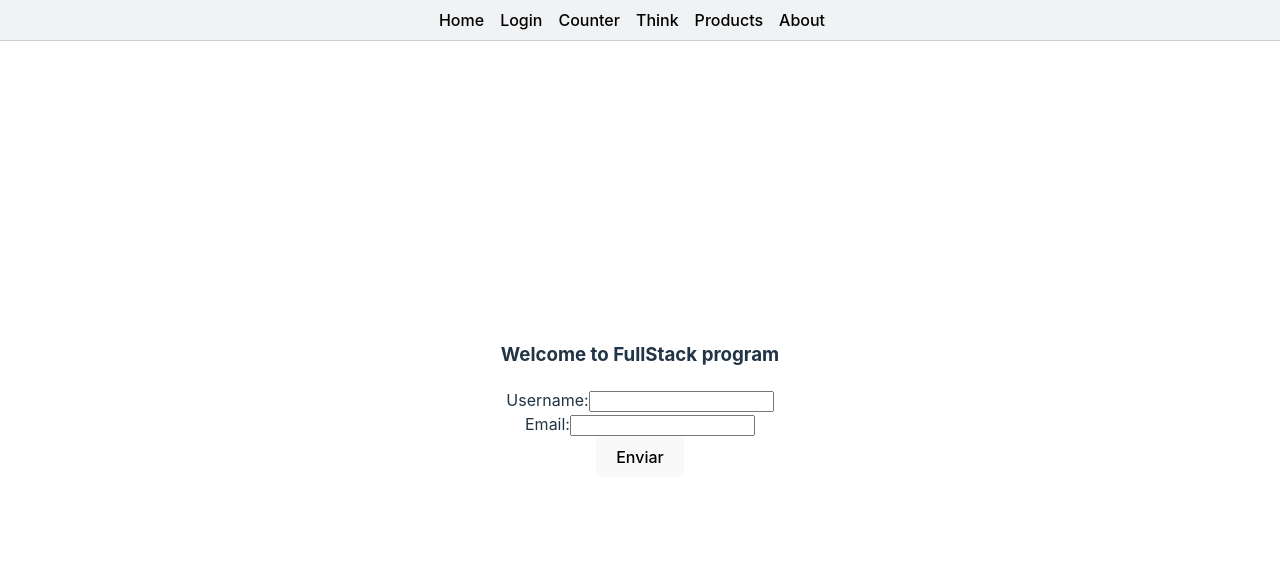
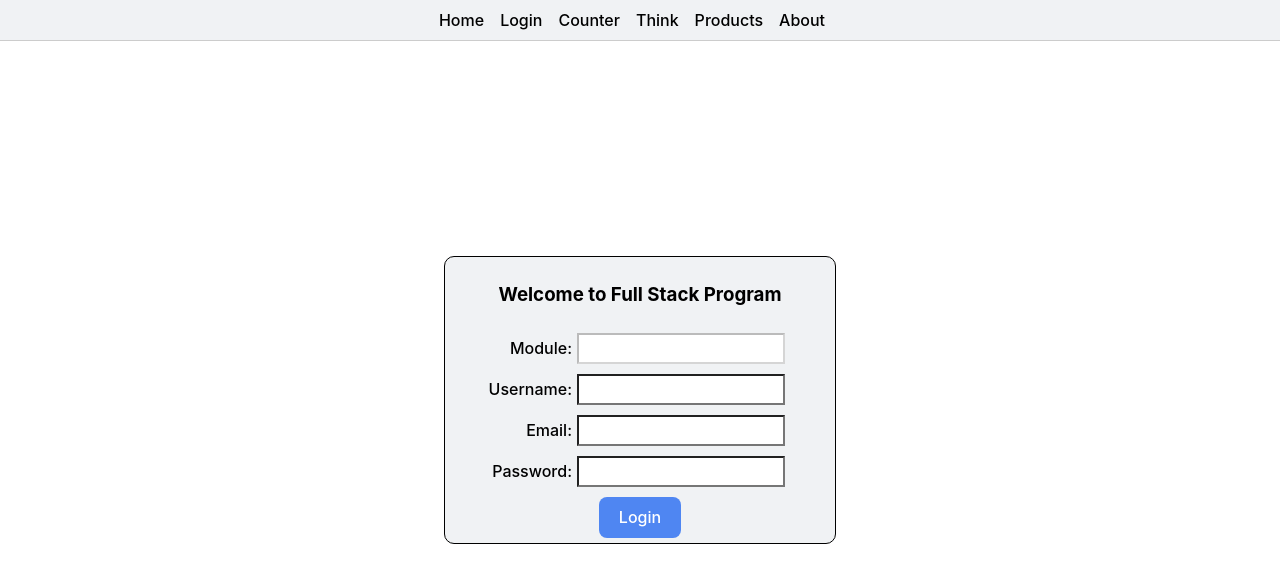
Before and after one commit to Limichui/frontend-react, a React (Vite) app: page /frontend-react/login in a window 1280 px wide. Shown: the top 582 px of the page. Built offline with nearby package versions, Linux system fonts and the light colour scheme.

Commit message:
Trabajo Final: Ejecicio 1 - Completado

```diff
--- a/src/App.css
+++ b/src/App.css
@@ -100,3 +100,44 @@
   font-size: 1.5rem;
   cursor: pointer;
 }
+
+/* Formulario */
+form {
+  padding: 5px 20px;
+  border-radius: 10px;
+  border: 1px solid #000000;
+  background-color: #F0F2F4;
+  color: #000000;
+  width: 350px;
+}
+
+.div-form{
+  padding: 5px;
+  width: 90%;
+  display: flex;
+  justify-content: flex-end;
+  align-items: center;
+}
+
+.label-form{
+  font-weight: 500;
+}
+.input-form{
+  width: 200px !important;
+  min-width: 100px;
+  margin-left: 5px  !important;
+  background-color: #FFFFFF !important;
+  color: #000000;
+  height: 25px;
+  font-size:medium
+}
+
+.button-form{
+  margin-top: 5px;
+  background-color:#3877f3de;
+  color: #FFFFFF;
+}
+
+.button-form:hover{
+  background-color:#0d52ddee;
+}
--- a/src/components/forms/FormLoginWithMotion.jsx
+++ b/src/components/forms/FormLoginWithMotion.jsx
@@ -48,17 +48,17 @@ const FormWithMotionAndHook = ({titleForm}) => {
                     animate={{x: 0}}
                     transition={{duration: 0.5}}
                 >
-                    <div>
-                        <label>
-                            Username:
-                            <input
+                    <div className="div-form">
+                        <label className="label-form">Module:</label>
+                        <input className="input-form"
                             type="text"
-                                name="username"
-                                value={formData.username}
+                            name="module"
+                            value={formData.module}
                             onChange={handleChange}
                             required
+                            disabled
                         />
-                        </label>
+
                     </div>
                 </motion.div>
                 <motion.div
@@ -66,17 +66,48 @@ const FormWithMotionAndHook = ({titleForm}) => {
                     animate={{x: 0}}
                     transition={{duration: 0.5}}
                 >
-                    <div>
-                        <label>
-                            Email:
-                            <input
+                    <div className="div-form">
+                        <label className="label-form">Username:</label>
+                        <input className="input-form"
+                            type="text"
+                            name="username"
+                            value={formData.username}
+                            onChange={handleChange}
+                            required
+                        />
+
+                    </div>
+                </motion.div>
+                <motion.div
+                    initial={{x: -100}}
+                    animate={{x: 0}}
+                    transition={{duration: 0.5}}
+                >
+                    <div className="div-form">
+                        <label className="label-form">Email:</label>
+                        <input className="input-form"
                             type="email"
                             name="email"
                             value={formData.email}
                             onChange={handleChange}
                             required
                         />
-                        </label>
+                    </div>
+                </motion.div>
+                <motion.div
+                    initial={{x: -100}}
+                    animate={{x: 0}}
+                    transition={{duration: 0.5}}
+                >
+                    <div className="div-form">
+                        <label className="label-form">Password:</label>
+                        <input className="input-form"
+                            type="password"
+                            name="password"
+                            value={formData.password}
+                            onChange={handleChange}
+                            required
+                        />
                     </div>
                 </motion.div>
                 <motion.div
@@ -84,7 +115,7 @@ const FormWithMotionAndHook = ({titleForm}) => {
                     animate={{y: 0}}
                     transition={{duration: 0.5}}
                 >
-                    <button type="submit">Enviar</button>
+                    <button className="button-form" type="submit">Login</button>
                 </motion.div>
             </form>
         </motion.div>
--- a/src/screens/Login.jsx
+++ b/src/screens/Login.jsx
@@ -5,7 +5,7 @@ import FormLoginWithMotion from "../components/forms/FormLoginWithMotion.jsx";
 const Login = () => {
     return (
         <>
-            <FormLoginWithMotion titleForm="Welcome to FullStack program" />
+            <FormLoginWithMotion titleForm="Welcome to Full Stack Program" />
         </>
     );
 };
```
Lines whose indentation alone changed are shown as unchanged.
